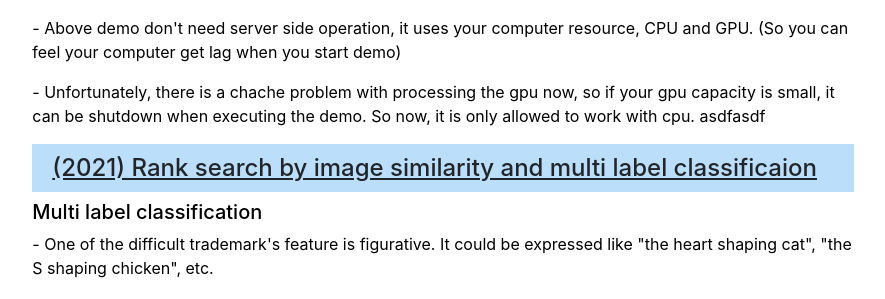
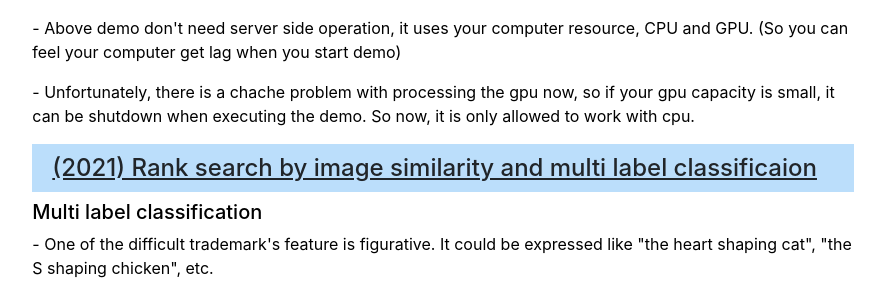
Before and after one commit to HyeongminMoon/HyeongminMoon.github.io, a Jekyll site: the page built from index.md, in a window 1280 px wide and 900 px high, scrolled down 2789 px. Shown: the part 178-477 px from the top of the window, without its empty margins (197-1082 px from the left). Built offline with Jekyll 4.4.1, drawn with Linux system fonts in a browser that asks for light colours; part of the change alters nothing that is shown.

Commit message:
Update publications.html

```diff
--- a/_includes/publications.html
+++ b/_includes/publications.html
@@ -88,7 +88,6 @@
 <p> - Now what we all need is preparing custom model, being lighten(using quantization) model, load model!</p>
 <p> - Above demo don't need server side operation, it uses your computer resource, CPU and GPU. (So you can feel your computer get lag when you start demo)</p>
 <p> - Unfortunately, there is a chache problem with processing the gpu now, so if your gpu capacity is small, it can be shutdown when executing the demo. So now, it is only allowed to work with cpu.
-asdfasdf
 
 <script>
 function changeimg(input) {
@@ -114,14 +113,14 @@ const img = document.getElementById('img');
 // console.log(pixels)
 // const input = tf.zeros([227, 500, 3]);
 // ...
+var canvas = document.getElementById('person');
+canvas.style.width = '90%';
+canvas.style.height = '90%';
+ctx = canvas.getContext('2d');
 const demo_clear_img = new Image();
-demo_clear_img.src = "./assets/img/demo_clear.jpg"
+demo_clear_img.src = "/assets/img/demo_clear.jpg";
 demo_clear_img.onload = function(){
-    var canvas = document.getElementById('person');
-    canvas.style.width = '90%';
-    canvas.style.height = '90%';
-    ctx = canvas.getContext('2d');
-    ctx.drawImage(demo_clear_img, 0, 0, '90%', '90%')
+    ctx.drawImage(demo_clear_img, 0, 0)
 }
 
 const predict = async () => {
```
